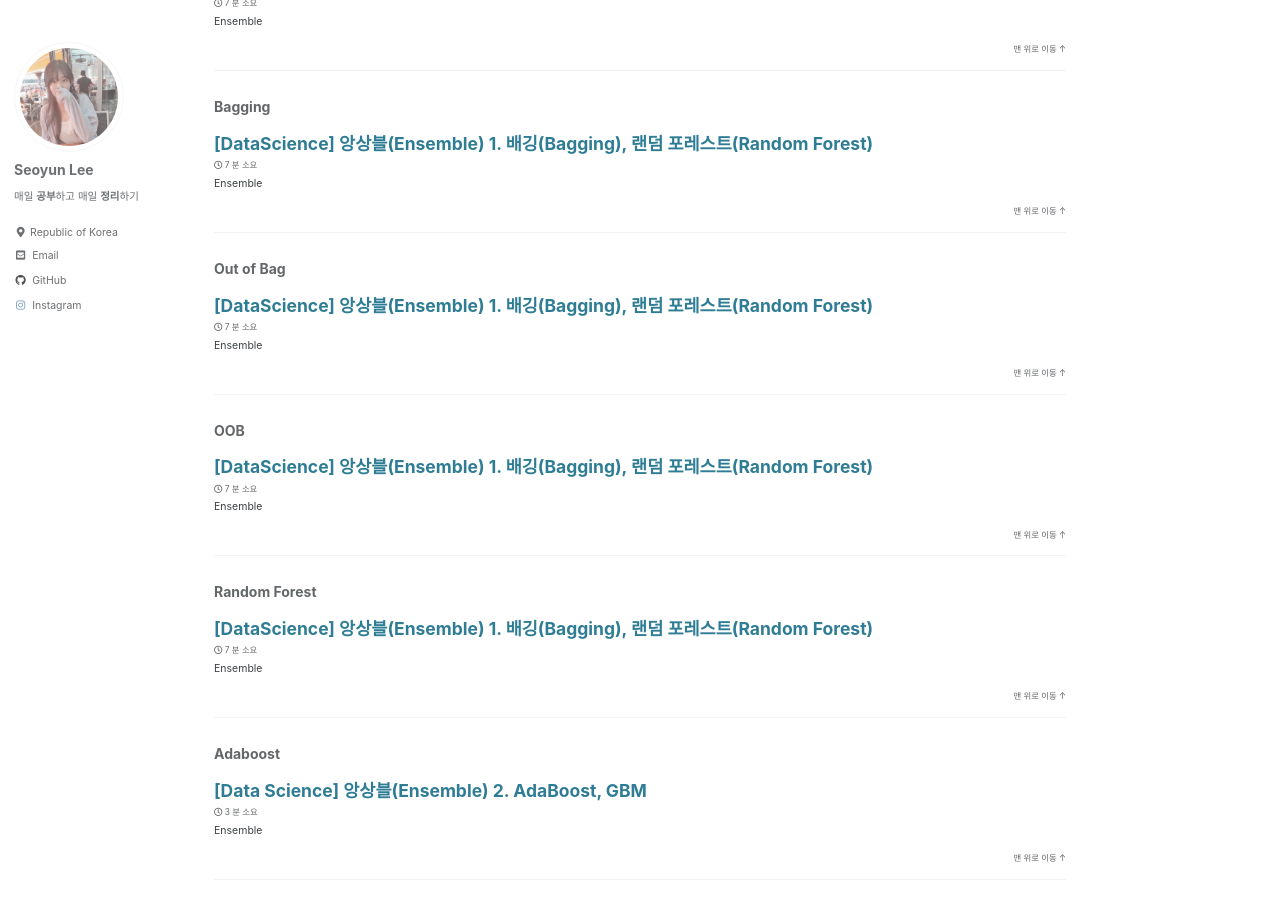
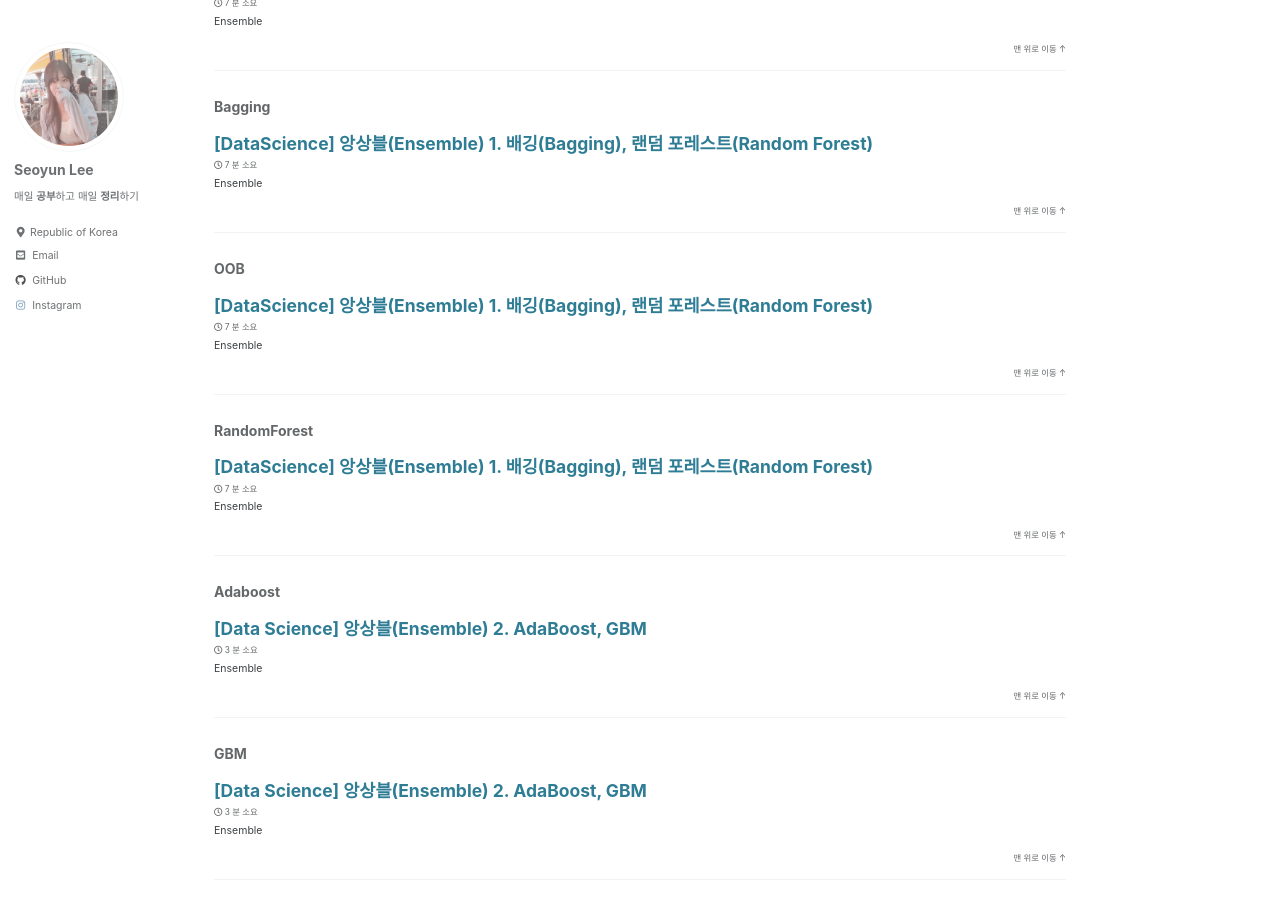
Before and after one commit to seoyun2/seoyun2.github.io, a Jekyll site: the page built from _pages/category-archive.md, in a window 1280 px wide and 900 px high, scrolled down 6410 px. Built offline with Jekyll 4.4.1, drawn with Linux system fonts in a browser that asks for light colours; cached includes are drawn as plain includes; some of the changed text lies outside the part shown.

Commit message:
Update 2023-03-22-ensemble-1.md

```diff
--- a/_posts/2023-03-22-ensemble-1.md
+++ b/_posts/2023-03-22-ensemble-1.md
@@ -4,9 +4,8 @@
   - Data Science
   - Ensemble
   - Bagging
-  - Out of Bag
   - OOB
-  - Random Forest
+  - RandomForest
 tags:
   - Data Analysis
   - Ensemble
```
